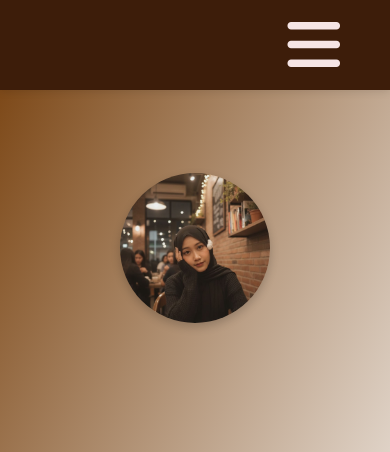
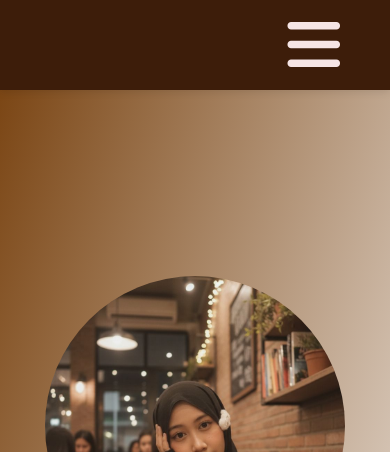
Before and after one commit to anzep14/annisa-portfolio, a plain HTML site: page index.html in a window 390 px wide. Shown: the top 452 px of the page. Drawn offline with nearby package versions, Linux system fonts and the light colour scheme.

Commit message:
Add files via upload

```diff
--- a/style.css
+++ b/style.css
@@ -94,18 +94,28 @@ nav {
   display: flex;
   align-items: center;
   justify-content: space-around;
-  padding-top: 120px;
+  padding-top: 160px;
   flex-wrap: wrap;
-  min-height: 100vh;
+  min-height: 150vh;
   background: linear-gradient(to bottom right, #763f0c, #fff);
 }
 
+/* Foto utama bulat & proporsional */
 .main-container .image img {
-  width: 450px;
-  height: 450px;
-  border-radius: 50%;
-  object-fit: cover;
-  box-shadow: 0 4px 10px rgba(0, 0, 0, 0.2);
+  width: 500px; /* ukuran default untuk desktop */
+  height: 500px; /* bikin tinggi sama dengan lebar */
+  border-radius: 50%; /* bikin bulat */
+  object-fit: cover; /* tetap proporsional, jangan lonjong */
+  display: block;
+  margin: 0 auto; /* tengahin foto */
+}
+
+/* Responsif untuk HP */
+@media (max-width: 768px) {
+  .main-container .image img {
+    width: 300px; /* ukuran lebih kecil di HP */
+    height: 300px;
+  }
 }
 
 .content {
@@ -237,50 +247,4 @@ footer {
   .hamburg {
     display: block;
   }
-  /* === RESPONSIVE DESIGN (untuk HP) === */
-  @media (max-width: 768px) {
-    .main-container {
-      flex-direction: column;
-      text-align: center;
-    }
-
-    .main-container .image img {
-      width: 200px;
-      margin-bottom: 20px;
-    }
-
-    .section {
-      padding: 40px 20px;
-    }
-
-    h1 {
-      font-size: 1.8rem;
-    }
-
-    p {
-      font-size: 0.95rem;
-    }
-
-    .services-list {
-      flex-direction: column;
-      align-items: center;
-    }
-
-    .service-box {
-      width: 90%;
-      margin-bottom: 20px;
-    }
-  }
-  .main-container .image img {
-    width: 200px; /* ukuran bisa kamu ubah */
-    height: 200px; /* bikin sama biar bulat */
-    border-radius: 50%; /* bikin foto jadi bulat */
-    object-fit: cover; /* biar fotonya gak ketarik */
-  }
-  @media (max-width: 768px) {
-    .main-container .image img {
-      width: 150px;
-      height: 150px;
-    }
-  }
 }
```
